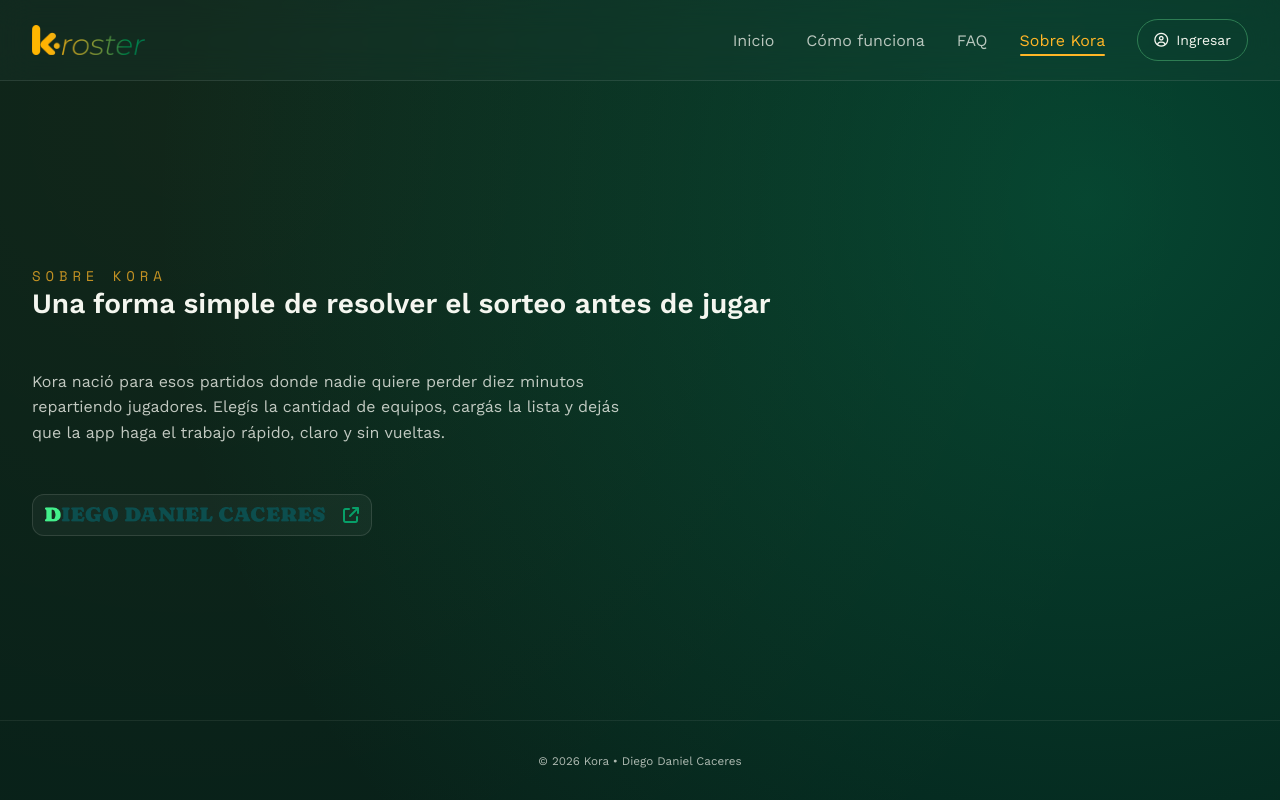
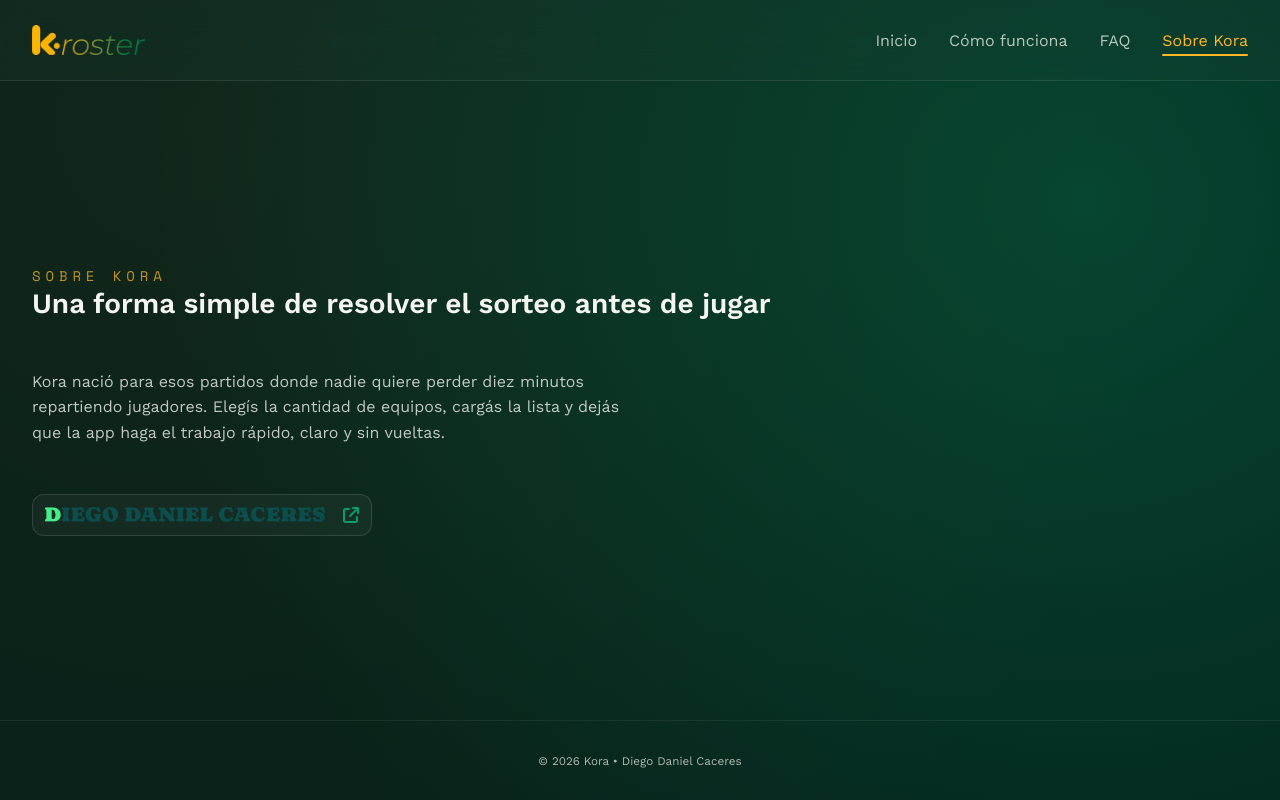
Before and after one commit to diegodanielcaceres10/kora-landing, a React (Vite) app in the folder frontend/: page /kora-roster/sobre-kora in a window 1280 px wide. Built offline with nearby package versions, Linux system fonts and the light colour scheme; no server answers.

Commit message:
hide login button

```diff
--- a/frontend/src/components/header/header.tsx
+++ b/frontend/src/components/header/header.tsx
@@ -34,10 +34,10 @@ export function Header() {
           ))}
         </nav>
 
-        <Link key="Ingresar" to="crear-cuenta" className={styles.nav__login}>
+        {/* <Link key="Ingresar" to="crear-cuenta" className={styles.nav__login}>
           <i className="fa-regular fa-circle-user"></i>
           <span>Ingresar</span>
-        </Link>
+        </Link> */}
       </div>
     </header>
   );
```
